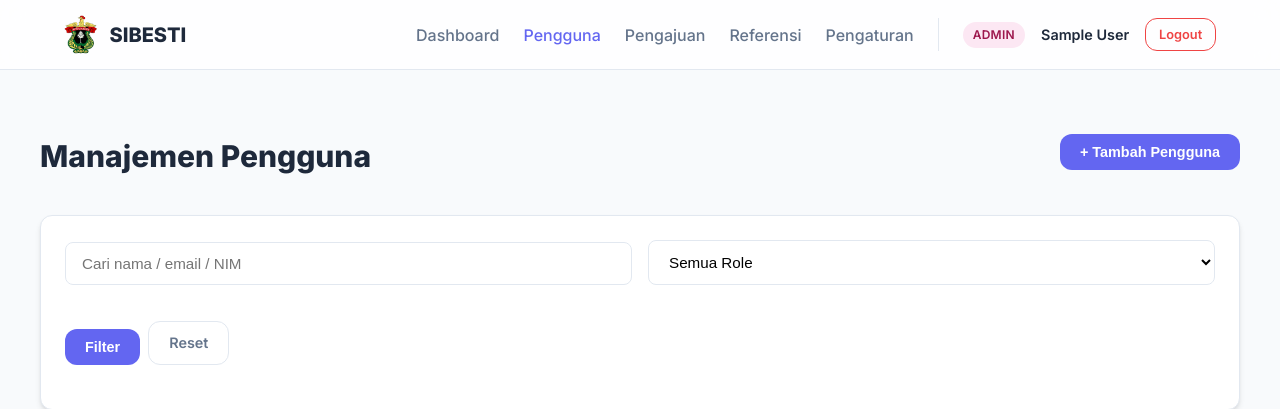
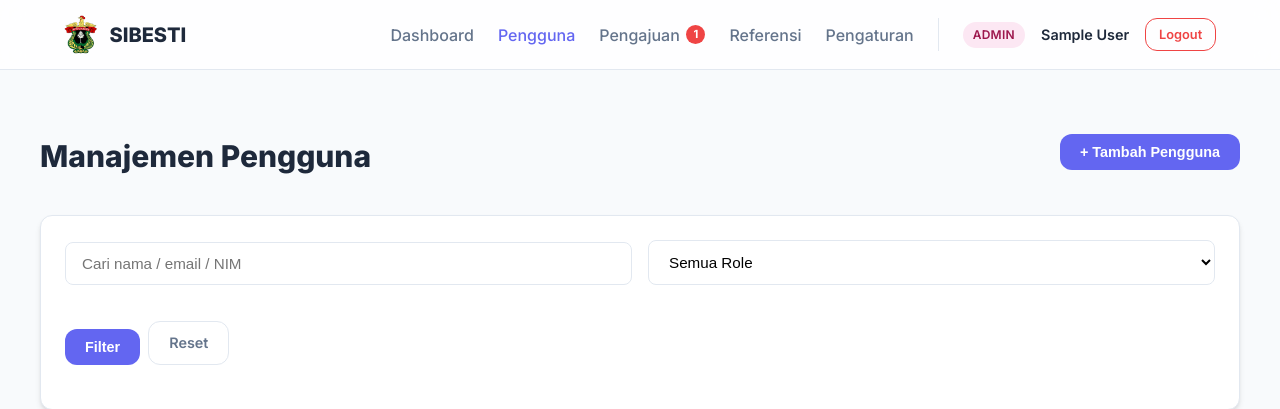
Before and after one commit to takdim/aim-lib-clear, a Flask app: page /admin/users in a window 1280 px wide. Shown: the top 409 px of the page. Run offline with Flask 3, Linux system fonts and the light colour scheme; a user stored in the database is signed in; tables that the repository leaves empty hold one stand-in row (values such as "Sample post"); some libraries are stand-ins or nearby versions.

Commit message:
add notif bar

```diff
--- a/app/__init__.py
+++ b/app/__init__.py
@@ -53,7 +53,32 @@ def create_app(config_name=None):
     @app.context_processor
     def inject_globals():
         from datetime import datetime
-        return dict(now=datetime.utcnow(), config=app.config)
+        from flask_login import current_user
+        from app.models.bebas_pustaka import BebasPustaka
+
+        pending_count = 0
+        if current_user.is_authenticated:
+            pending_statuses = ('menunggu_review', 'sedang_diproses')
+
+            if current_user.role == 'admin':
+                pending_count = BebasPustaka.query.filter(
+                    BebasPustaka.status.in_(pending_statuses)
+                ).count()
+            elif current_user.role == 'staff':
+                tipe_pengajuan = 'fakultas' if current_user.fakultas_id else 'pusat'
+                query = BebasPustaka.query.filter(
+                    BebasPustaka.tipe_pengajuan == tipe_pengajuan,
+                    BebasPustaka.status.in_(pending_statuses),
+                )
+                if current_user.fakultas_id:
+                    query = query.filter(BebasPustaka.fakultas_id == current_user.fakultas_id)
+                pending_count = query.count()
+
+        return dict(
+            now=datetime.utcnow(),
+            config=app.config,
+            pending_pengajuan_count=pending_count,
+        )
 
     # Import models agar Migrate mengenali
     with app.app_context():
--- a/app/static/css/style.css
+++ b/app/static/css/style.css
@@ -87,6 +87,27 @@ body {
 
 .nav-link:hover, .nav-link.active {
     color: var(--primary);
+}
+
+.nav-link-with-badge {
+    display: inline-flex;
+    align-items: center;
+    gap: 0.4rem;
+}
+
+.notif-badge {
+    display: inline-flex;
+    align-items: center;
+    justify-content: center;
+    min-width: 1.2rem;
+    height: 1.2rem;
+    padding: 0 0.35rem;
+    border-radius: 9999px;
+    background: var(--danger);
+    color: #fff;
+    font-size: 0.7rem;
+    font-weight: 700;
+    line-height: 1;
 }
 
 .nav-user-info {
--- a/app/templates/base.html
+++ b/app/templates/base.html
@@ -4,7 +4,7 @@
     <meta charset="UTF-8">
     <meta name="viewport" content="width=device-width, initial-scale=1.0">
     <meta name="description" content="{% block meta_description %}{{ config.APP_TAGLINE }}{% endblock %}">
-    <title>{% block title %}{{ config.APP_NAME }}{% endblock %} — {{ config.NAMA_PERPUSTAKAAN }}</title>
+    <title>{% if pending_pengajuan_count > 0 %}({{ pending_pengajuan_count }}) {% endif %}{% block title %}{{ config.APP_NAME }}{% endblock %} — {{ config.NAMA_PERPUSTAKAAN }}</title>
 
     <!-- Google Fonts -->
     <link rel="preconnect" href="https://fonts.googleapis.com">
@@ -37,7 +37,11 @@
                         <a href="{{ url_for('mahasiswa.status') }}" class="nav-link {% if request.endpoint == 'mahasiswa.status' %}active{% endif %}">Status Pengajuan</a>
                     {% elif current_user.role == 'staff' %}
                         <a href="{{ url_for('staff.dashboard') }}" class="nav-link {% if request.endpoint == 'staff.dashboard' %}active{% endif %}">Dashboard</a>
-                        <a href="{{ url_for('staff.pengajuan_list') }}" class="nav-link {% if request.endpoint == 'staff.pengajuan_list' %}active{% endif %}">Pengajuan</a>
+                        <a href="{{ url_for('staff.pengajuan_list') }}" class="nav-link nav-link-with-badge {% if request.endpoint == 'staff.pengajuan_list' %}active{% endif %}">Pengajuan
+                            {% if pending_pengajuan_count > 0 %}
+                                <span class="notif-badge" title="{{ pending_pengajuan_count }} pengajuan belum disetujui">{{ pending_pengajuan_count }}</span>
+                            {% endif %}
+                        </a>
                         {% if not current_user.fakultas_id %}
                         <a href="{{ url_for('staff.fast_track') }}" class="nav-link {% if request.endpoint == 'staff.fast_track' %}active{% endif %}">Fast Track</a>
                         {% endif %}
@@ -45,7 +49,11 @@
                     {% elif current_user.role == 'admin' %}
                         <a href="{{ url_for('admin.dashboard') }}" class="nav-link {% if request.endpoint == 'admin.dashboard' %}active{% endif %}">Dashboard</a>
                         <a href="{{ url_for('admin.users') }}" class="nav-link {% if request.endpoint == 'admin.users' %}active{% endif %}">Pengguna</a>
-                        <a href="{{ url_for('admin.pengajuan') }}" class="nav-link {% if request.endpoint == 'admin.pengajuan' %}active{% endif %}">Pengajuan</a>
+                        <a href="{{ url_for('admin.pengajuan') }}" class="nav-link nav-link-with-badge {% if request.endpoint == 'admin.pengajuan' %}active{% endif %}">Pengajuan
+                            {% if pending_pengajuan_count > 0 %}
+                                <span class="notif-badge" title="{{ pending_pengajuan_count }} pengajuan belum disetujui">{{ pending_pengajuan_count }}</span>
+                            {% endif %}
+                        </a>
                         <a href="{{ url_for('admin.referensi') }}" class="nav-link {% if request.endpoint == 'admin.referensi' %}active{% endif %}">Referensi</a>
                         <a href="{{ url_for('admin.settings') }}" class="nav-link {% if request.endpoint == 'admin.settings' %}active{% endif %}">Pengaturan</a>
                     {% endif %}
```
